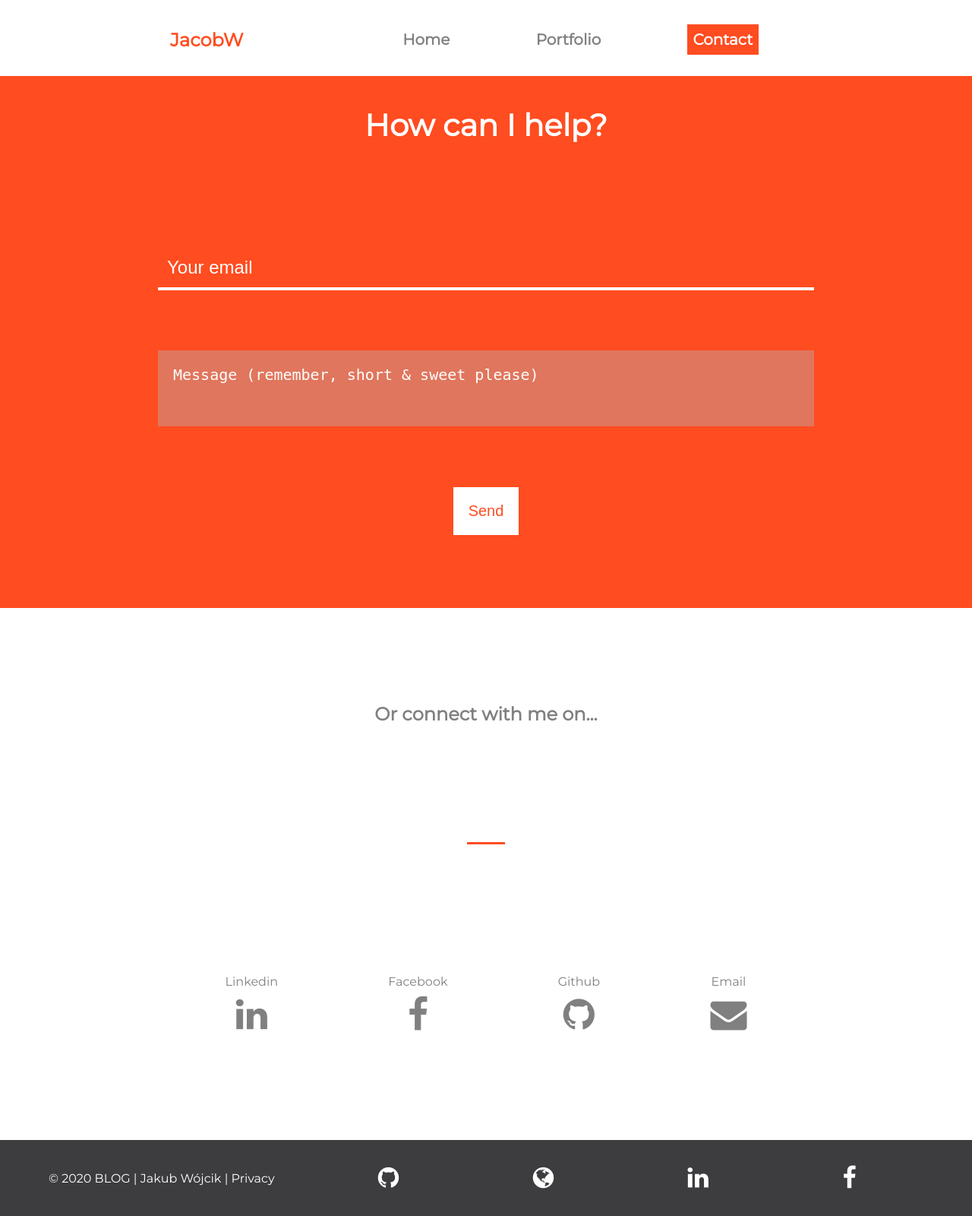
After one commit to jacobwojcik/blog, a Django app: page /contact in a window 1280 px wide. The commit adds this page. Shown: the whole page at 76% size. Run offline with Django 3.2, Linux system fonts and the light colour scheme.

Commit message:
add contact page

```diff
--- /dev/null
+++ b/blog/blogApp/static/posts/contactStyle.css
@@ -0,0 +1,102 @@
+.contact {
+  padding-top: 100px;
+  min-height: 90vh;
+}
+.contact-outer {
+  background-color: rgb(255, 76, 32);
+  height: calc(100vh - 100px);
+}
+.contact-outer2 {
+  margin: 0 15%;
+  background-color: white;
+  height: calc(100vh - 100px);
+}
+.contact-first {
+  margin: 0 15%;
+  color: white;
+  display: flex;
+  flex-flow: column;
+  align-items: center;
+  justify-content: space-around;
+  height: 100%;
+}
+.contact-first > h1 {
+  font-size: 40px;
+}
+.contact-form {
+  display: flex;
+  flex-flow: column;
+  align-items: center;
+  justify-content: space-around;
+  height: 70%;
+  width: 100%;
+  padding: 1em;
+}
+.contact-form > input {
+  padding: 0.5em;
+  border: none;
+  border-bottom: 4px solid white;
+  outline: none;
+  background-color: inherit;
+  color: white;
+  width: 100%;
+  font-size: 24px;
+}
+.contact-form > input::placeholder,
+.contact-form > textarea::placeholder {
+  color: white;
+}
+.contact-form > textarea {
+  height: 100px;
+  width: 100%;
+  padding: 1em;
+  outline: none;
+  border: none;
+  color: white;
+  font-size: 20px;
+  background-color: rgba(182, 174, 174, 0.425);
+  resize: none;
+}
+.contact-form > button {
+  cursor: pointer;
+  padding: 1em;
+  border: none;
+
+  outline: none;
+  background-color: white;
+  color: rgb(255, 76, 32);
+
+  font-size: 20px;
+}
+
+.contact-second {
+  color: grey;
+  background-color: white;
+  padding: 3em 1em;
+  display: flex;
+  flex-flow: column;
+  align-items: center;
+  justify-content: space-around;
+  height: 100%;
+}
+.contact-second > span {
+  background-color: rgb(255, 76, 32);
+  width: 50px;
+  height: 3px;
+}
+.icons {
+  width: 100%;
+  display: flex;
+  flex-flow: wrap;
+  align-items: center;
+  justify-content: space-around;
+  padding: 1em;
+}
+.icons > div {
+  display: flex;
+  flex-flow: column-reverse;
+  align-items: center;
+}
+.icons > div > a > i {
+  padding-top: 10px;
+}
--- a/blog/blogApp/static/posts/postStyle.css
+++ b/blog/blogApp/static/posts/postStyle.css
@@ -22,7 +22,7 @@
 }
 .post-info > h1 {
   font-size: 35px;
-  color: rgb(247, 150, 22);
+  color: rgb(255, 76, 32);
 }
 .post-info > h3 {
   width: auto;
@@ -31,7 +31,7 @@
   border: 4px solid grey;
 }
 
-.post-text > div {
+.post-article > div {
   margin: 0 15%;
   padding: 2em 0;
   font-size: 24px;
--- a/blog/blogApp/static/posts/style.css
+++ b/blog/blogApp/static/posts/style.css
@@ -26,7 +26,7 @@ header > nav {
 }
 header > nav > h1 {
   width: 30%;
-  color: rgb(247, 150, 22);
+  color: rgb(255, 76, 32);
 }
 header > nav > ul {
   display: flex;
@@ -39,24 +39,29 @@ header > nav > ul {
   width: 70%;
 }
 header > nav > ul > a > li {
-  border: 3px solid rgb(247, 150, 22);
+  border: 3px solid rgb(255, 76, 32);
   padding: 5px;
-  background-color: rgb(247, 150, 22);
+  background-color: rgb(255, 76, 32);
   color: white;
   transition: 300ms ease-in-out;
 }
 header > nav > ul > a > li:hover {
   background-color: white;
-  color: rgb(247, 150, 22);
+  color: rgb(255, 76, 32);
 }
 
 .title-bar {
   padding-top: 100px;
   width: 100%;
-  height: 400px;
+  height: 450px;
   background-image: url("./images/titlebar.jpg");
   -webkit-filter: grayscale(100%); /* Safari 6.0 - 9.0 */
+  -webkit-background-size: cover;
+  -moz-background-size: cover;
+  -o-background-size: cover;
+  background-size: cover;
   filter: grayscale(100%);
+
   object-fit: cover;
   object-position: center;
   display: flex;
@@ -67,9 +72,6 @@ header > nav > ul > a > li:hover {
   font-weight: bolder;
 }
 
-main {
-  /*  */
-}
 .posts-outer {
   margin: 0 15%;
   padding: 2em 0;
@@ -96,7 +98,7 @@ main {
   position: absolute;
   height: 3px;
   width: 100%;
-  background-color: rgb(247, 150, 22);
+  background-color: rgb(255, 76, 32);
   bottom: 0;
   right: 0;
   z-index: -10;
@@ -123,7 +125,7 @@ main {
 
 .post-title {
   text-align: center;
-  color: rgb(247, 150, 22);
+  color: rgb(255, 76, 32);
   transform-origin: bottom;
   transition: 300ms;
 }
--- a/blog/blogApp/templates/posts/base.html
+++ b/blog/blogApp/templates/posts/base.html
@@ -7,7 +7,11 @@
     <meta name="description" content="" />
     <meta name="viewport" content="width=device-width, initial-scale=1" />
     {% load static %}
-
+    <link
+      rel="stylesheet"
+      type="text/css"
+      href="{% static 'posts/postStyle.css' %}"
+    />
     <link
       rel="stylesheet"
       type="text/css"
@@ -16,8 +20,9 @@
     <link
       rel="stylesheet"
       type="text/css"
-      href="{% static 'posts/postStyle.css' %}"
+      href="{% static 'posts/contactStyle.css' %}"
     />
+
     <link
       href="https://fonts.googleapis.com/css2?family=Montserrat&display=swap"
       rel="stylesheet"
--- /dev/null
+++ b/blog/blogApp/templates/posts/contact.html
@@ -0,0 +1,48 @@
+{% extends "posts/base.html" %} {% block content %}
+<section class="contact">
+  <div class="contact-outer">
+    <div class="contact-first">
+      <h1>How can I help?</h1>
+
+      <form class="contact-form" method="POST" action="/">
+        <input placeholder="Your email" type="email" />
+        {% csrf_token %}
+        <textarea
+          placeholder="Message (remember, short & sweet please)"
+          name="message"
+        ></textarea>
+        <button type="submit">Send</button>
+      </form>
+    </div>
+  </div>
+  <div class="contact-outer2">
+    <div class="contact-second">
+      <h1>Or connect with me on...</h1>
+      <span></span>
+      <div class="icons">
+        <div>
+          <a href="https://www.facebook.com/jkbwojcik/">
+            <i class="fa fa-linkedin fa-3x" color="white"></i> </a
+          >Linkedin
+        </div>
+        <div>
+          <a href="https://www.facebook.com/jkbwojcik/">
+            <i class="fa fa-facebook-f fa-3x" color="white"></i> </a
+          >Facebook
+        </div>
+        <div>
+          <a href="https://www.facebook.com/jkbwojcik/">
+            <i class="fa fa-github fa-3x" color="white"></i> </a
+          >Github
+        </div>
+        <div>
+          <a href="https://www.facebook.com/jkbwojcik/">
+            <i class="fa fa-envelope fa-3x" color="white"></i> </a
+          >Email
+        </div>
+      </div>
+    </div>
+  </div>
+</section>
+
+{% endblock content %}
--- a/blog/blogApp/templates/posts/post.html
+++ b/blog/blogApp/templates/posts/post.html
@@ -12,7 +12,7 @@
       </div>
     </div>
   </div>
-  <div class="post-text">
+  <div class="post-article">
     <div>
       <p>{{post.post_body}}</p>
     </div>
--- a/blog/blogApp/urls.py
+++ b/blog/blogApp/urls.py
@@ -6,6 +6,5 @@ app_name = 'blogApp'
 urlpatterns = [
     path('', views.index, name='index'),
     path('post/<int:post_id>', views.post, name='post'),
-
-
+    path('contact', views.contact, name='contact'),
 ]
--- a/blog/blogApp/views.py
+++ b/blog/blogApp/views.py
@@ -1,11 +1,12 @@
 from django.shortcuts import render
 from django.http import HttpResponse, Http404
+from django.core.mail import send_mail
+
 from .models import Post
 import os
 
 
 def index(request):
-    print(os.path.join('static', 'posts', 'images', 'posts'))
     posts_list = Post.objects.order_by('-post_date')
     context = {'posts_list': posts_list}
     return render(request, 'posts/index.html', context)
@@ -17,3 +18,16 @@ def post(request, post_id):
     except Post.DoesNotExist:
         raise Http404("Does not exist")
     return render(request, 'posts/post.html', {'post': post})
+
+
+def contact(request):
+
+    if request.method == 'POST':
+        message = request.POST['message']
+        send_mail("Contact form",
+                  message,
+                  "djangotestform@gmail.com",
+                  ['natat96192@kespear.com'],
+                  fail_silently=False,
+                  )
+    return render(request, 'posts/contact.html')
```
Also changed, not shown: blog/blog/settings.py (+9 -1 lines), blog/blogApp/templates/posts/index.html (+2 -80 lines).
